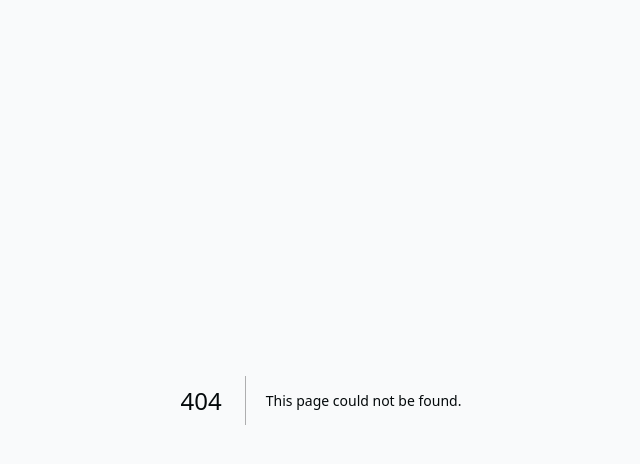
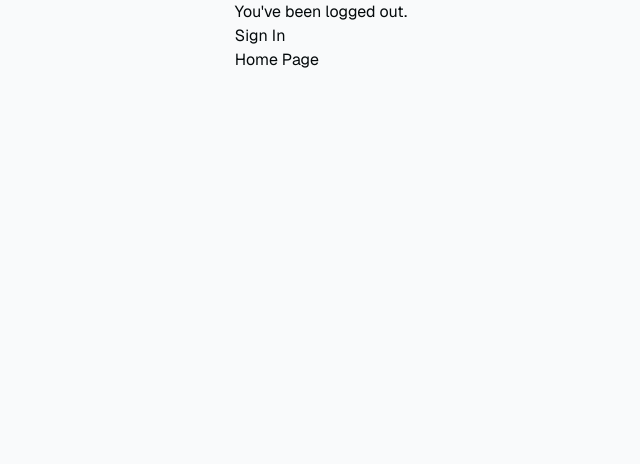
Before and after one commit to chengivan2/firsttaskerly, a Next.js app: page /logout in a window 1280 px wide. Before the commit this address had no page. Shown: the top 464 px of the page, without its empty margins (319-959 px from the left). Built offline with nearby package versions, Linux system fonts and the light colour scheme.

Commit message:
Added logout link and redirects

```diff
--- a/app/dashboard/addtodos/todoform.tsx
+++ b/app/dashboard/addtodos/todoform.tsx
@@ -8,7 +8,7 @@ export default function Todoform() {
 
     const supabase = createClient();
     await supabase.auth.signOut();
-    return redirect("/login");
+    return redirect("/logout");
   };
   return (
     <div>
--- /dev/null
+++ b/app/logout/page.tsx
@@ -0,0 +1,12 @@
+import Link from 'next/link'
+import React from 'react'
+
+export default function Logout() {
+  return (
+    <div>
+        <p>You've been logged out.</p>
+        <p><Link href="/login">Sign In</Link></p>
+        <p><Link href="/">Home Page</Link></p>
+    </div>
+  )
+}
--- a/components/AuthButton.tsx
+++ b/components/AuthButton.tsx
@@ -14,7 +14,7 @@ export default async function AuthButton() {
 
     const supabase = createClient();
     await supabase.auth.signOut();
-    return redirect("/login");
+    return redirect("/logout");
   };
 
   return user ? (
```
